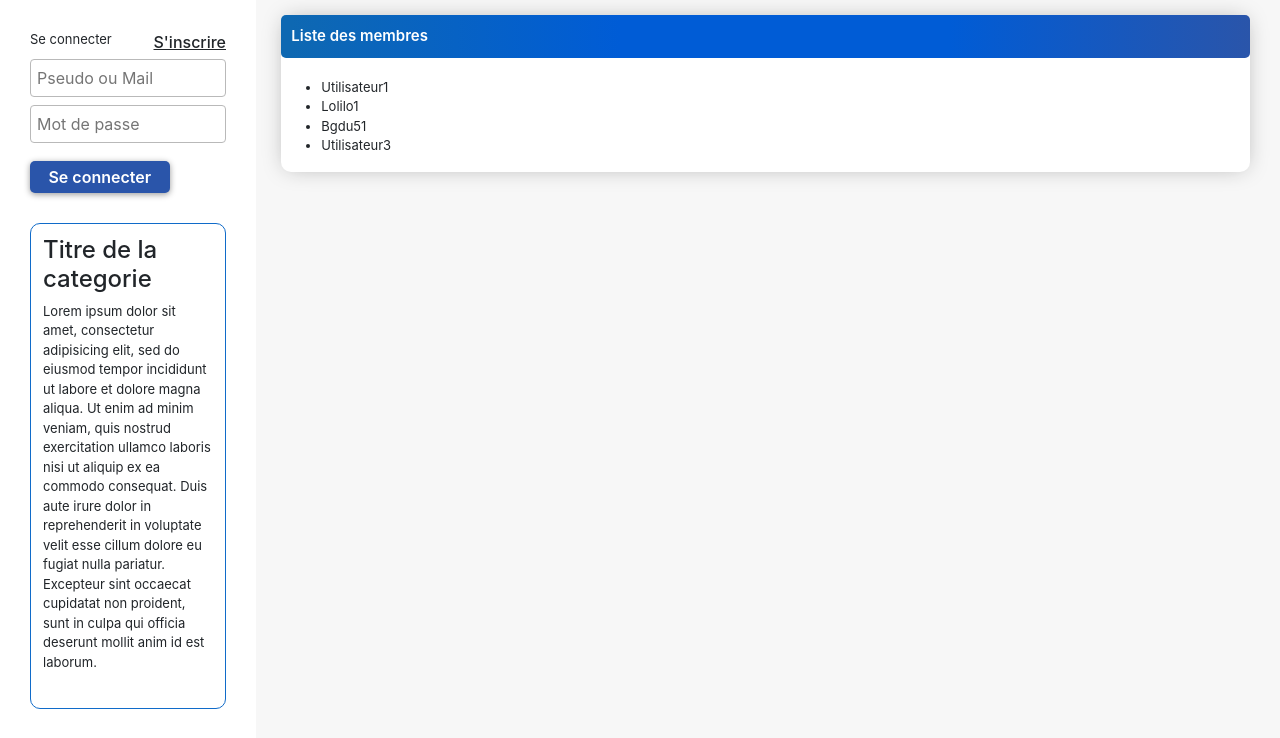
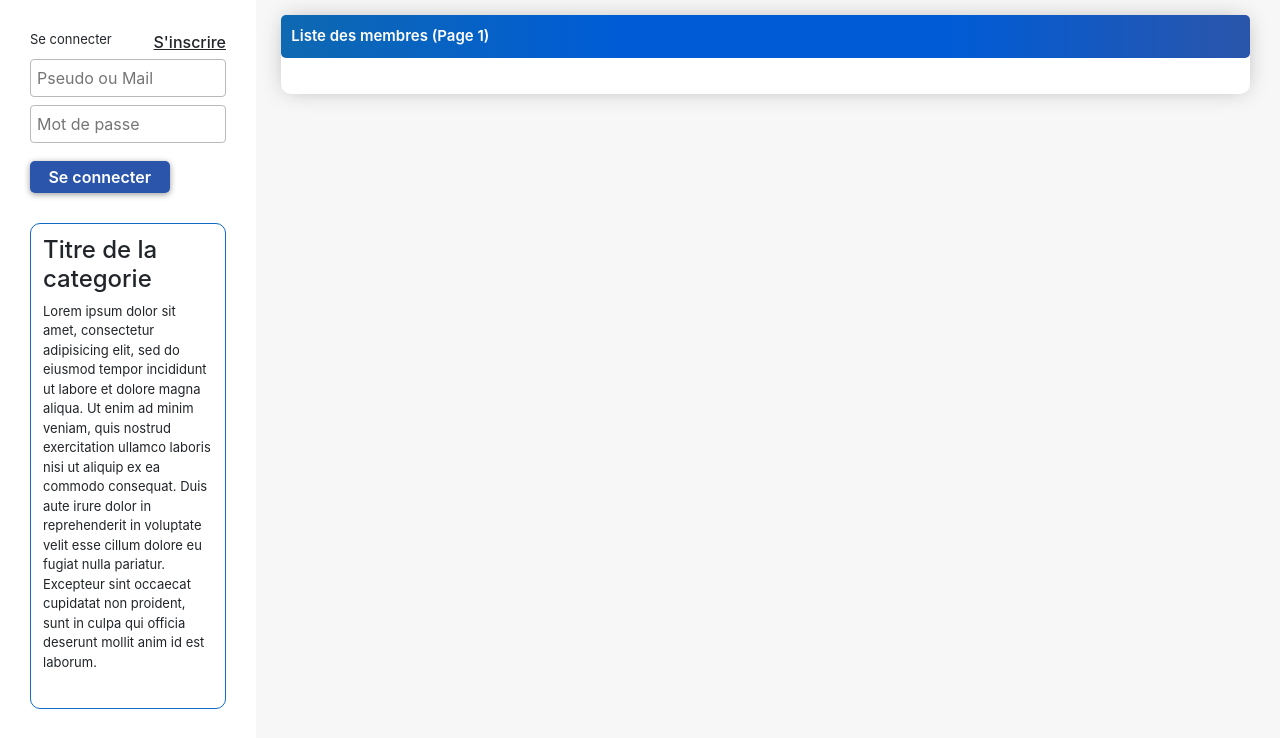
Before and after one commit to nicolas-benoit/tp-amigraf-forum, a PHP site: page /members.php in a window 1280 px wide. Shown: the part 70-808 px from the top of the page. Run offline with PHP 8.4, Linux system fonts and the light colour scheme; data that the repository does not hold is empty; a stand-in replaces the project's code that opens the database connection.

Commit message:
Making member page & member list page work.

```diff
--- a/members.php
+++ b/members.php
@@ -1,3 +1,19 @@
+<?php
+
+include_once "src/user.php";
+
+if (isset($_GET["page"]))
+{
+    $page = intval($_GET["page"]);
+    if ($page == 0) $page = 1;
+}
+else
+    $page = 1;
+
+$userlist = pullUserList(20, ($page * 20) - 20);
+
+?>
+
 <!DOCTYPE html>
 <html lang="fr" dir="ltr">
   <head>
@@ -18,7 +34,7 @@
       <div class="blocategorie">
         <div class="titrecat">
           <div style="padding: 10px;">
-              <p>Liste des membres</p>
+              <p>Liste des membres (Page <?= $page ?>)</p>
 
 
           </div>
@@ -27,10 +43,9 @@
         <div class="row align-items-center">
           <div class="col-12 pt-20">
             <ul class="font-13">
-              <li>Utilisateur1</li>
-              <li>Lolilo1</li>
-              <li>Bgdu51</li>
-              <li>Utilisateur3</li>
+                <?php foreach ($userlist as $user) { ?>
+                <li><a href="profilepage.php?id=<?= $user["id"] ?>"><?= $user["username"] ?></a></li>
+            <?php } ?>
             </ul>
           </div>
 
--- /dev/null
+++ b/src/utils.php
@@ -0,0 +1,6 @@
+<?php
+
+function redirect($url) {
+    header("Location:" . $url);
+    exit();
+}
```
Also changed, not shown: profilepage.php (+20 -6 lines).
